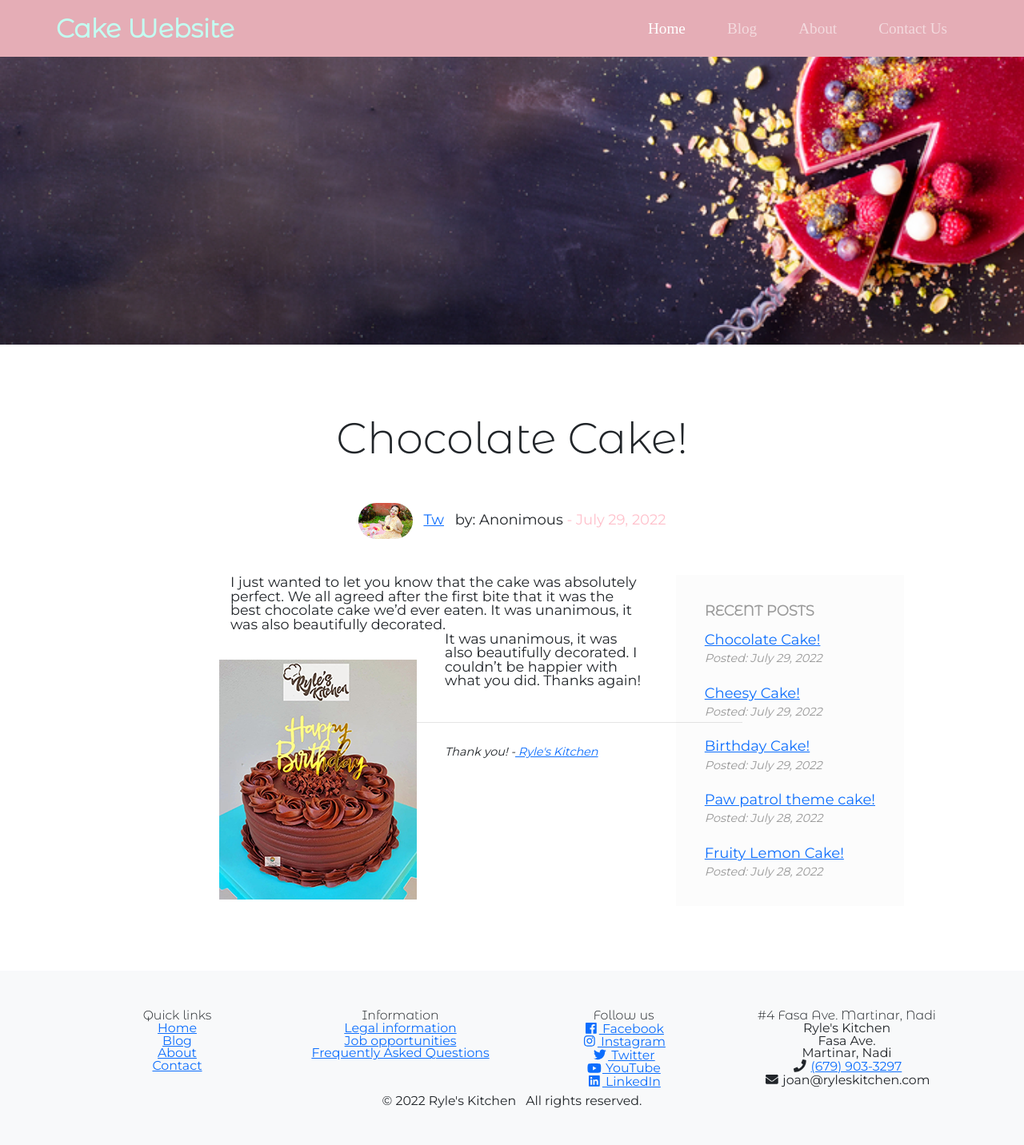
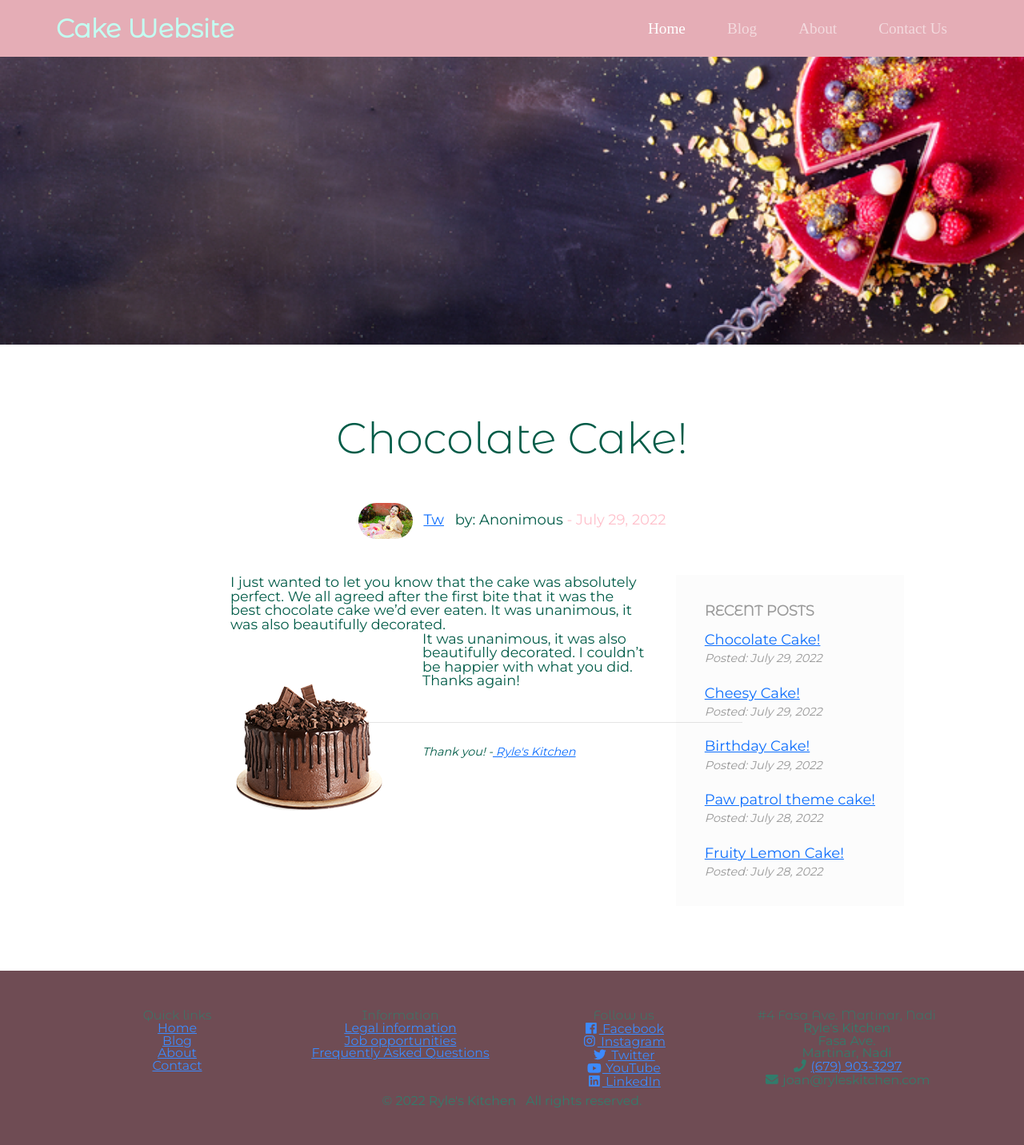
Before and after one commit to devjlweb/cakewebsite1, a Jekyll site: the page built from _posts/2022-07-29-chocolate-birthday-cake-post.md, in a window 1280 px wide. Shown: the whole page at 80% size. Built offline with Jekyll 4.4.1, drawn with Linux system fonts in a browser that asks for light colours; nearby versions of some CDN libraries; library files that are not in the unit come from our copies.

Commit message:
fixing cakewebsite 1

```diff
--- a/_includes/footer.html
+++ b/_includes/footer.html
@@ -1,5 +1,5 @@
 
-    <footer class="small bg-light">
+    <footer class="small footer-all">
     <div class="container py-3 py-sm-5">
       <div class="row">
         <div class="col-12 col-sm-6 col-md-3">
--- a/_includes/heroTitle.html
+++ b/_includes/heroTitle.html
@@ -89,4 +89,5 @@
 
         </div>
       </div>
+      {% include features.html %}
     </div>
--- a/_posts/2022-07-29-chocolate-birthday-cake-post.md
+++ b/_posts/2022-07-29-chocolate-birthday-cake-post.md
@@ -12,7 +12,7 @@
 I just wanted to let you know that the cake was absolutely perfect. We all agreed after the first bite that it was the best chocolate cake we'd ever eaten. It was unanimous, it was
 also beautifully decorated.
 
-<img class="pull-left" src="/images/cakeT-220729-b.png" alt="chocolate cake image">
+<img class="pull-left" src="/images/cakeImage3.png" alt="chocolate cake image">
 
 It was unanimous, it was also beautifully decorated.
 I couldn't be happier with what you did. Thanks again!
--- a/css/main.css
+++ b/css/main.css
@@ -26,6 +26,13 @@
 .title p{
   font-size: 1.2rem;
   line-height: 1.6;
+}
+.white-section {
+  background-color: #4C202A;
+  opacity: 0.8;
+}
+.white-section:hover {
+  opacity: 1.0;
 }
 
 
@@ -108,14 +115,16 @@
 
 #features {
   position: relative;
+  text-align: center;
 }
 #features p {
-  color: #677381;
+  color: #E5ADB6;
 }
 
 .feature-title {
   font-size: 1.5rem;
   font-family: "Stylish", sans-serif;
+  color: #78AD80;
 }
 
 .feature-box {
@@ -123,20 +132,28 @@
 }
 
 .icon {
-  color: #8f682b;
+  color: #FFF6F8;
   margin-bottom: 1rem;
 }
 
 .icon:hover {
-  color: darkorange;
+  color: #78AD80;
 }
 
 /* Testimonial Section */
 
+#testimonials {
+  background-color: rgb(230,174,183);
+  background: linear-gradient(126deg, rgba(230,174,183,1) 0%, rgba(182,221,228,1) 55%);
 
+}
 .testimonial-text {
   font-size: 1.3rem;
   line-height: 1.5;
+  color: #005B47;
+}
+.testimonial-text, div {
+  color: #005B47;
 }
 
 .testimonial-image {
@@ -157,6 +174,14 @@
   /* Pricing Section */
   .colors {
     display: none;
+  }
+
+  .footer-all {
+    background-color: #4C202A;
+    opacity: 0.8;
+  }
+  .footer-all:hover {
+    opacity: 1;
   }
 
 /*                       Blog Section                     */
```
Also changed, not shown: index.html (+9 -11 lines), images/cakeImage3.png, images/cakeImage4.png.
